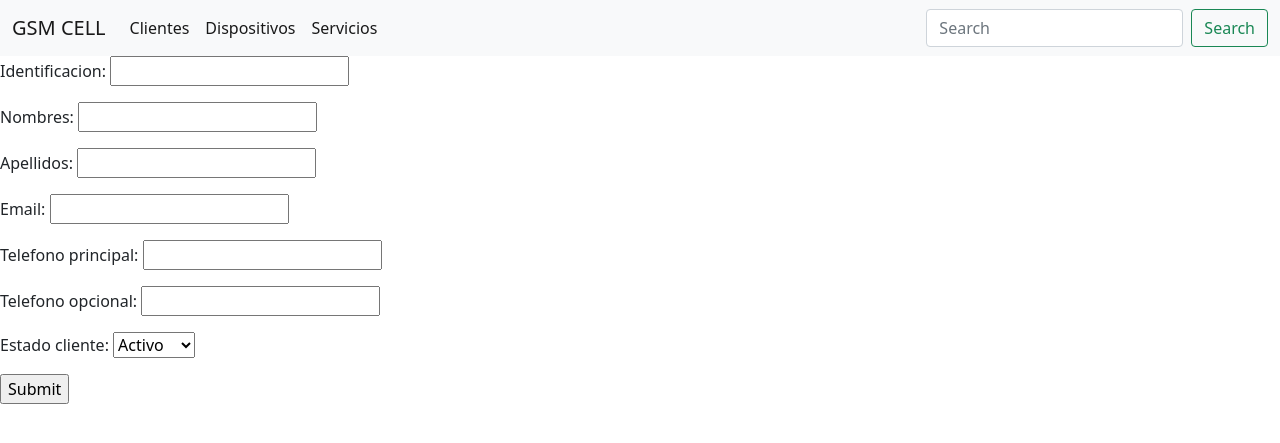
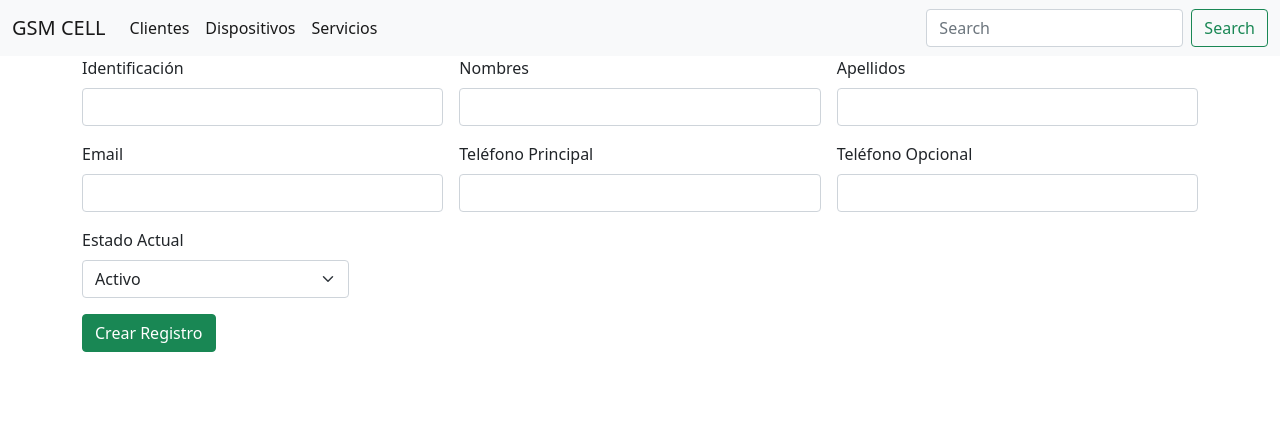
Before and after one commit to cavb1205/servicio_tecnico, a Django app: page /clientes/nuevo/ in a window 1280 px wide. Shown: the top 443 px of the page. Run offline with Django 3.2, Linux system fonts and the light colour scheme; data comes from the database, SQL or seed files in the repository; both versions use the stored data as it was after the commit.

Commit message:
se corrigio el formulario de cliente

```diff
--- a/Clientes/templates/base.html
+++ b/Clientes/templates/base.html
@@ -36,8 +36,12 @@
           </div>
         </div>
       </nav>
-    {% block contenido %}
-    {% endblock %}
+      <div class="container-sm">
+        {% block contenido %}
+        {% endblock %}
+      </div>
+
+
 
     <!-- Optional JavaScript; choose one of the two! -->
 
--- a/Clientes/templates/cliente_form.html
+++ b/Clientes/templates/cliente_form.html
@@ -2,11 +2,42 @@
 
 {% block contenido %}
 
-<form action="" method="post">
+
+<form class="row g-3" method="post">
     {% csrf_token %}
-    {{ form.as_p }}
-    <input type="submit" value="Submit">
-</form>
-
-
+    <div class="col-md-4">
+        <label for="id_identificacion" class="form-label">Identificación</label>
+        <input type="text" class="form-control" id="id_identificacion" name="identificacion" required>
+    </div>
+    <div class="col-md-4">
+      <label for="id_nombres" class="form-label">Nombres</label>
+      <input type="text" class="form-control" id="id_nombres" name="nombres" required>
+    </div>
+    <div class="col-md-4">
+      <label for="id_apellidos" class="form-label">Apellidos</label>
+      <input type="text" class="form-control" id="id_apellidos" name="apellidos" required>
+    </div>
+    <div class="col-md-4">
+      <label for="id_email" class="form-label">Email</label>
+      <input type="text" class="form-control" id="id_email" name="email" required>
+    </div>
+    <div class="col-md-4">
+        <label for="id_telefono_principal" class="form-label">Teléfono Principal</label>
+        <input type="text" class="form-control" id="id_telefono_principal" name="telefono_principal" required>
+    </div>
+    <div class="col-md-4">
+        <label for="id_telefono_opcional" class="form-label">Teléfono Opcional</label>
+        <input type="text" class="form-control" id="id_telefono_opcional" name="telefono_opcional" required>
+    </div>
+    <div class="col-md-3">
+        <label for="id_estado_cliente" class="form-label">Estado Actual</label>
+        <select class="form-select" id="id_estado_cliente" name="estado_cliente">
+            <option value="1" selected>Activo</option>
+            <option value="2">Inactivo</option>
+        </select>
+    </div>
+    <div class="col-12">
+      <button class="btn btn-success" type="submit">Crear Registro</button>
+    </div>
+  </form>
 {% endblock %}
--- a/Clientes/views.py
+++ b/Clientes/views.py
@@ -35,6 +35,7 @@ def crear_cliente(request):
 
     if request.method == 'POST':
         form = ClienteForm(request.POST)
+        print(form)
         if form.is_valid():
             cliente = form.save()
             print(cliente.id)
@@ -42,6 +43,7 @@ def crear_cliente(request):
 
     else:
         form = ClienteForm()
+        print(form)
     return render(request, 'cliente_form.html', {'form':form})
 
 
```
Also changed, not shown: Clientes/templates/detalle_cliente.html (+17 -12 lines), Clientes/templates/lista_clientes.html (+5 -4 lines), db.sqlite3.
